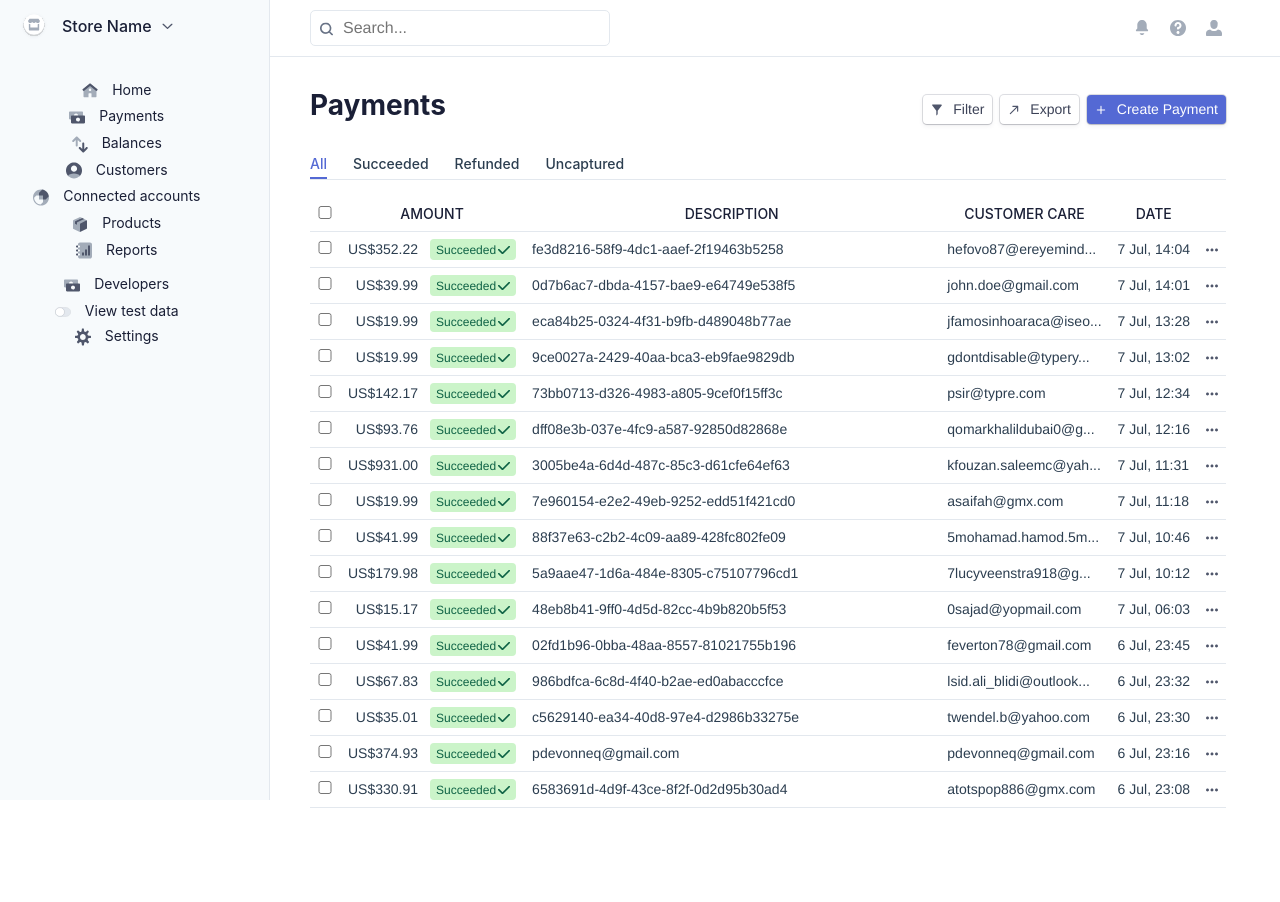
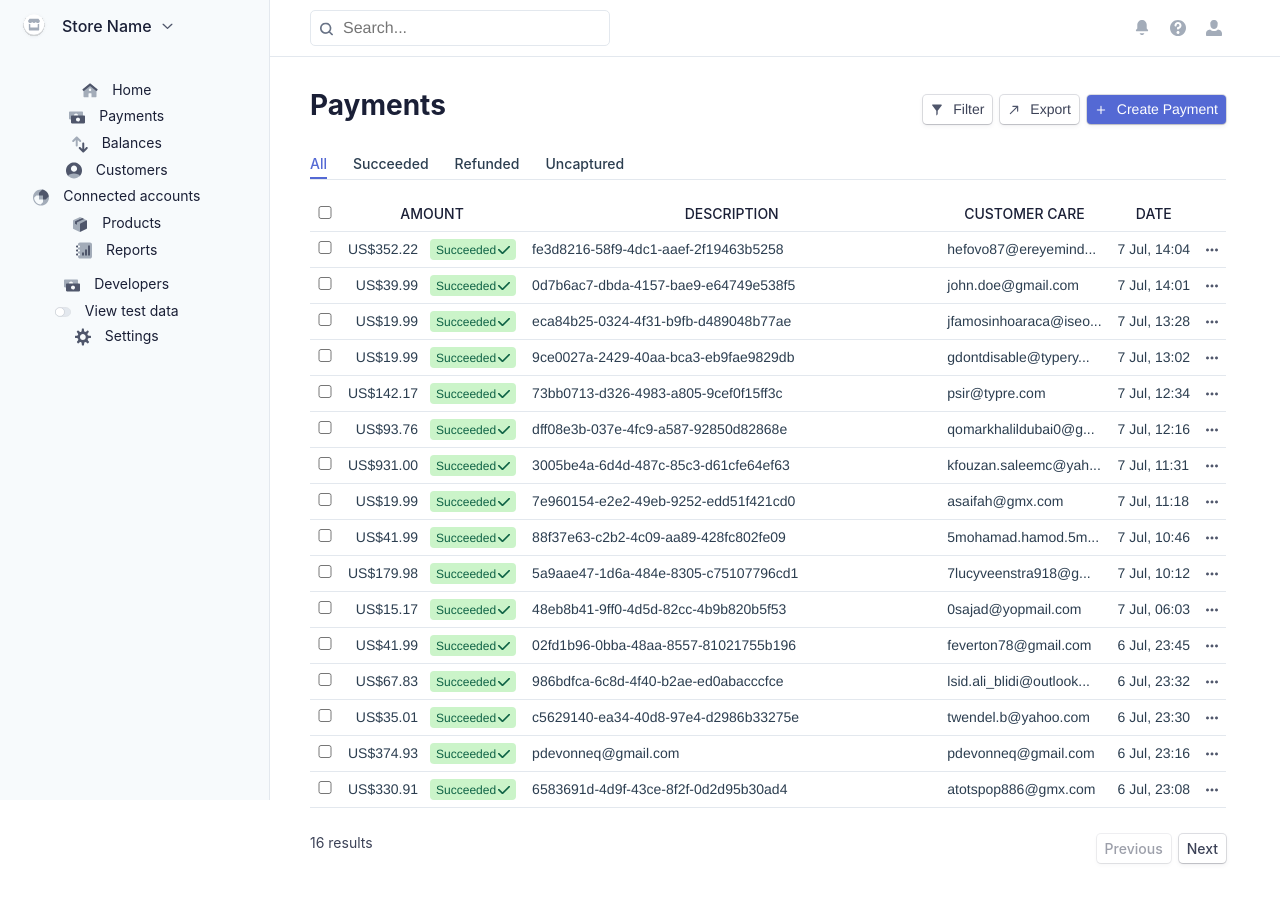
Before and after one commit to aagbotemi/fidia-task, a Vue app: page /dashboard in a window 1280 px wide. Shown: the top 902 px of the page. Before the commit the page ends 835 px from the top, so only its background shows below. Built offline with nearby package versions, Linux system fonts and the light colour scheme.

Commit message:
dashboard footer added to dashboard page

```diff
--- a/src/views/Dashboard.vue
+++ b/src/views/Dashboard.vue
@@ -46,10 +46,13 @@
         </tabs>
       </div>
 
-
-
-
-
+      <div class="footer-item d-flex align-items center justify-content-between">
+        <p class="mb-0">16 results</p>
+        <div class="d-flex align-items-center">
+          <button>Previous</button>
+          <button>Next</button>
+        </div>
+      </div>
 
     </div>
   </div>
```
